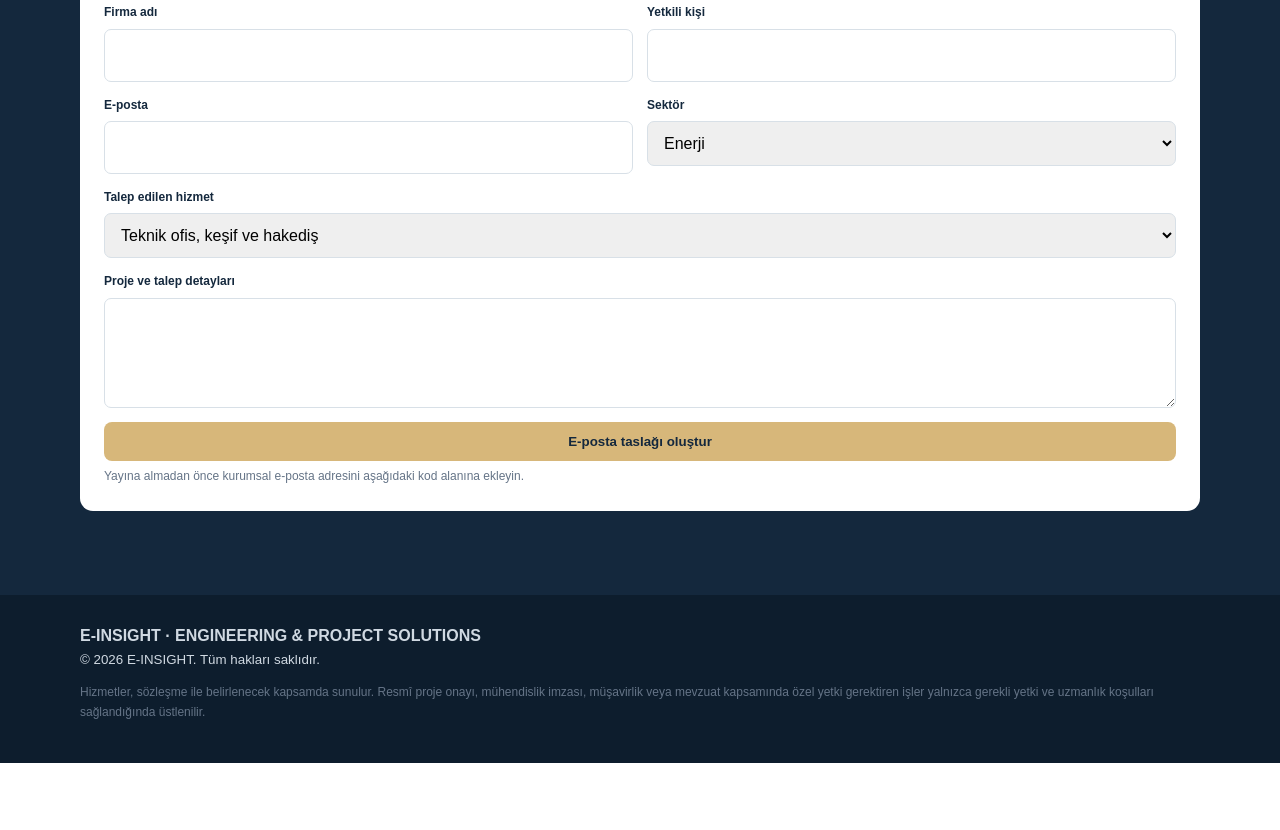
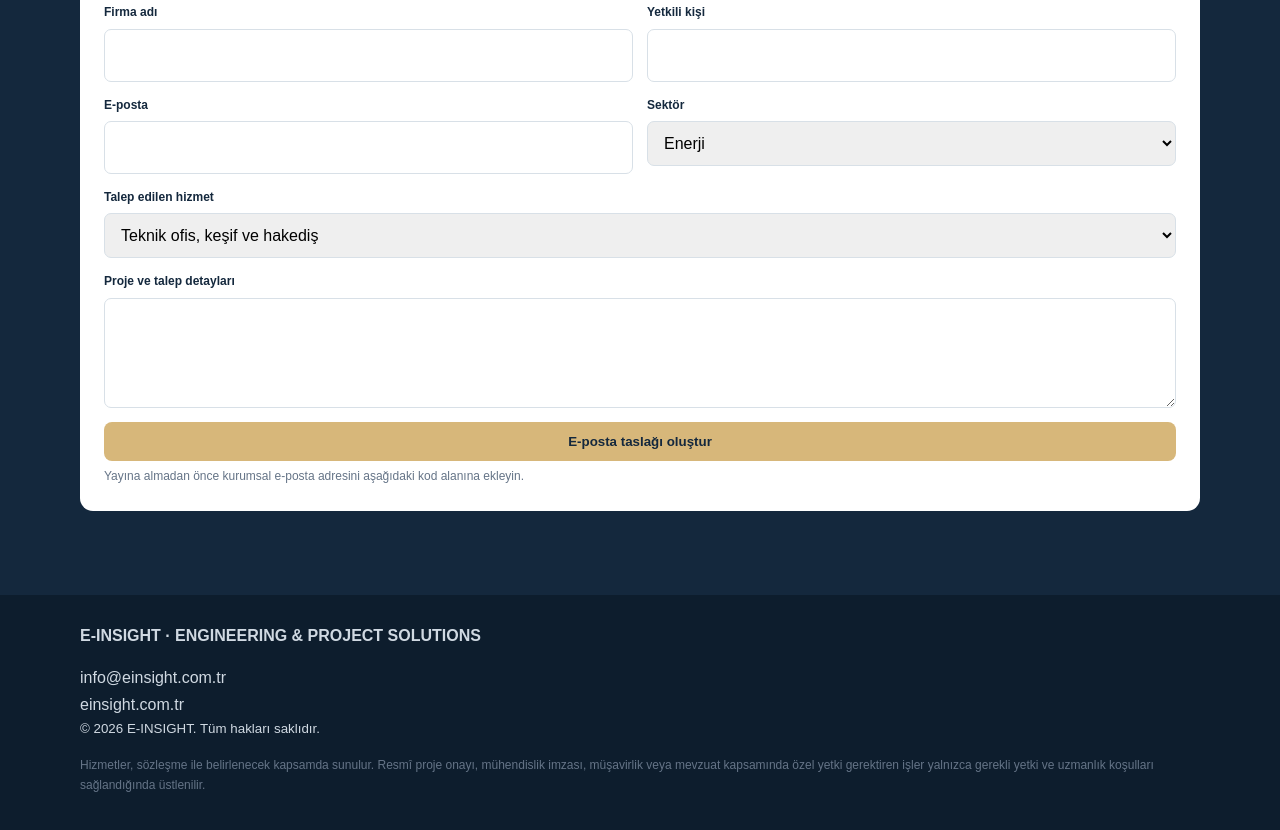
Before and after one commit to einsightengineering/einsight-website, a plain HTML site: page index.html in a window 1280 px wide. Shown: the part 5728-6558 px from the top of the page. Before the commit the page ends 6491 px from the top, so only its background shows below. Drawn offline with Linux system fonts and the light colour scheme.

Commit message:
Update index.html

```diff
--- a/index.html
+++ b/index.html
@@ -87,7 +87,10 @@ section{padding:68px 0}.head{max-width:780px;margin-bottom:30px}.head h2{font-si
 <div class="field full"><label>Proje ve talep detayları</label><textarea id="details" required=""></textarea></div><div class="field full"><button class="btn" type="submit">E-posta taslağı oluştur</button><span class="note" id="status">Yayına almadan önce kurumsal e-posta adresini aşağıdaki kod alanına ekleyin.</span></div></form>
 </div></section>
 </main>
-<footer><div class="wrap"><b>E-INSIGHT · ENGINEERING &amp; PROJECT SOLUTIONS</b><br><small>© <span id="year"></span> E-INSIGHT. Tüm hakları saklıdır.</small><p class="note">Hizmetler, sözleşme ile belirlenecek kapsamda sunulur. Resmî proje onayı, mühendislik imzası, müşavirlik veya mevzuat kapsamında özel yetki gerektiren işler yalnızca gerekli yetki ve uzmanlık koşulları sağlandığında üstlenilir.</p></div></footer>
+<footer><div class="wrap"><b>E-INSIGHT · ENGINEERING &amp; PROJECT SOLUTIONS</b><p>
+<a href="mailto:info@einsight.com.tr">info@einsight.com.tr</a><br>
+<a href="https://einsight.com.tr">einsight.com.tr</a>
+<br><small>© <span id="year"></span> E-INSIGHT. Tüm hakları saklıdır.</small><p class="note">Hizmetler, sözleşme ile belirlenecek kapsamda sunulur. Resmî proje onayı, mühendislik imzası, müşavirlik veya mevzuat kapsamında özel yetki gerektiren işler yalnızca gerekli yetki ve uzmanlık koşulları sağlandığında üstlenilir.</p></div></footer>
 <script>
 const RECEIVING_EMAIL="info@einsight.com.tr";
  document.getElementById('year').textContent=new Date().getFullYear();
```
